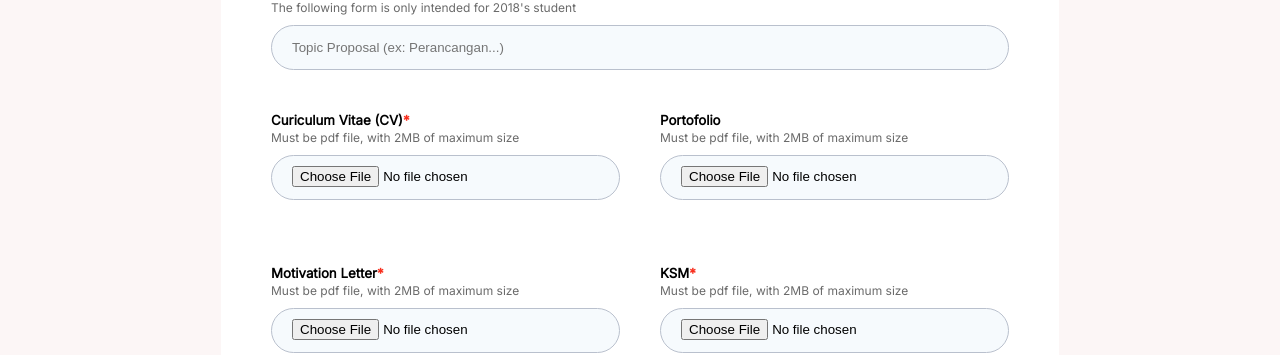
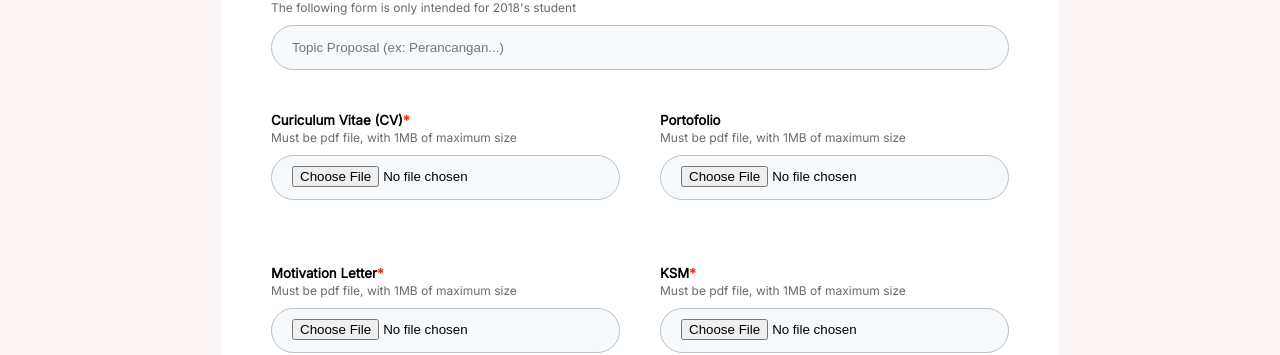
Before and after one commit to MobileInnovationLab/Legacy-Frontend-Motion, a Next.js app: page /recruitment in a window 1280 px wide. Shown: the part 1445-1800 px from the top of the page. Built offline with nearby package versions, Linux system fonts and the light colour scheme.

Commit message:
vpsnya kayanya ngakuat :(

```diff
--- a/pages/recruitment.jsx
+++ b/pages/recruitment.jsx
@@ -171,7 +171,7 @@ export default function Recruitment() {
                 return value && ["application/pdf"].includes(value.type);
               })
               .test("fileSize", "Your file is too big", (value) => {
-                return value && value.size <= 2000000;
+                return value && value.size <= 1000000;
               }),
             portofolio: Yup.mixed(),
             motivation_letter: Yup.mixed()
@@ -180,7 +180,7 @@ export default function Recruitment() {
                 return value && ["application/pdf"].includes(value.type);
               })
               .test("fileSize", "Your file is too big", (value) => {
-                return value && value.size <= 2000000;
+                return value && value.size <= 1000000;
               }),
             ksm: Yup.mixed()
               .required("Required")
@@ -188,7 +188,7 @@ export default function Recruitment() {
                 return value && ["application/pdf"].includes(value.type);
               })
               .test("fileSize", "Your file is too big", (value) => {
-                return value && value.size <= 2000000;
+                return value && value.size <= 1000000;
               }),
             major: Yup.string().required("Required"),
             generation: Yup.string().required("Required"),
@@ -450,7 +450,7 @@ export default function Recruitment() {
                       Curiculum Vitae (CV)<p>*</p>
                     </h5>
                     <p className={styles.explaination}>
-                      Must be pdf file, with 2MB of maximum size
+                      Must be pdf file, with 1MB of maximum size
                     </p>
                   </label>
                   <input
@@ -471,7 +471,7 @@ export default function Recruitment() {
                   <label htmlFor="">
                     <h5>Portofolio</h5>
                     <p className={styles.explaination}>
-                      Must be pdf file, with 2MB of maximum size
+                      Must be pdf file, with 1MB of maximum size
                     </p>
                   </label>
                   <input
@@ -503,7 +503,7 @@ export default function Recruitment() {
                       Motivation Letter<p>*</p>
                     </h5>
                     <p className={styles.explaination}>
-                      Must be pdf file, with 2MB of maximum size
+                      Must be pdf file, with 1MB of maximum size
                     </p>
                   </label>
                   <input
@@ -534,7 +534,7 @@ export default function Recruitment() {
                       KSM<p>*</p>
                     </h5>
                     <p className={styles.explaination}>
-                      Must be pdf file, with 2MB of maximum size
+                      Must be pdf file, with 1MB of maximum size
                     </p>
                   </label>
                   <input
```
